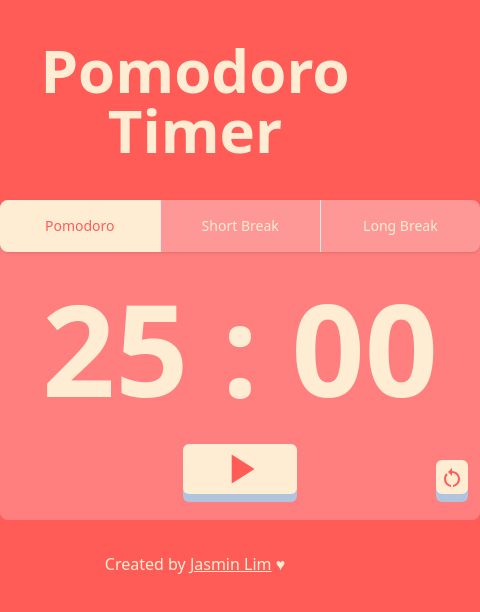
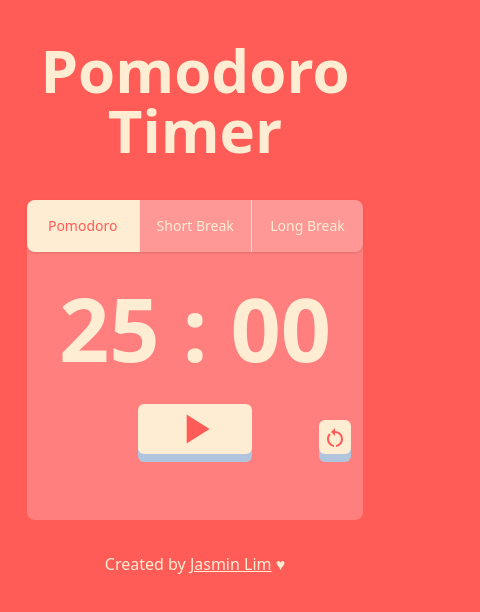
Before and after one commit to jrlim13/pomodoro-timer, a React (Create React App) app: page / in a window 390 px wide. Shown: the top 612 px of the page, 480 px wide, since content can reach past the window. Built offline with nearby package versions, Linux system fonts and the light colour scheme.

Commit message:
Center texts in smaller screens

```diff
--- a/src/components/Footer.jsx
+++ b/src/components/Footer.jsx
@@ -1,7 +1,9 @@
 function Footer() {
     return (
-        <footer className="my-8">
-            <p>Created by <a className="underline hover:text-rose-200 " href="https://github.com/jrlim13">Jasmin Lim</a> ♥</p>
+        <footer>
+            <div className="flex justify-center items-center">
+                <p className="my-8">Created by <a className="underline hover:text-rose-200 " href="https://github.com/jrlim13">Jasmin Lim</a> ♥</p>
+            </div>
         </footer>
     );
 }
--- a/src/components/Header.jsx
+++ b/src/components/Header.jsx
@@ -1,7 +1,9 @@
 function Header() {
     return (
         <header>
-            <h1 className="m-10 text-6xl font-bold">Pomodoro Timer</h1>
+            <div className="flex justify-center items-center">
+                <h1 className="my-10 text-center text-6xl font-bold">Pomodoro Timer</h1>
+            </div>
         </header>
     );
 }
--- a/src/components/Timer.jsx
+++ b/src/components/Timer.jsx
@@ -102,7 +102,7 @@ class Timer extends React.Component {
                                 )
                             }
                         </ul>
-                        <div className="p-8 text-9xl font-semibold">{this.state.minutes.toString().padStart(2, 0)} : {this.state.seconds.toString().padStart(2, 0)} </div>
+                        <div className="t-text whitespace-nowrap p-8 text-9xl font-semibold">{this.state.minutes.toString().padStart(2, 0)} : {this.state.seconds.toString().padStart(2, 0)} </div>
                         <div className="relative">
                             <button className="px-8 text-red bg-beige rounded-md btn-animation" onClick={this.toggleRun}>{this.state.running ? <PauseIcon style={this.iconStyles} /> : <PlayArrowIcon style={this.iconStyles} />}</button>
                             <button className="p-1 text-red bg-beige rounded-md absolute right-3 bottom-0 btn-animation" onClick={this.toggleReset}><RestartAltIcon /></button>
--- a/src/styles/Timer.css
+++ b/src/styles/Timer.css
@@ -10,3 +10,14 @@
     box-shadow: none;
     transform: translateY(4px);
 }
+
+@media only screen and (max-width: 640px) {
+    .tc-width {
+        width: max-content;
+    }
+
+    .t-text {
+        font-size: 5.5rem; /* 60px */
+        line-height: 1;
+    }
+}
```
